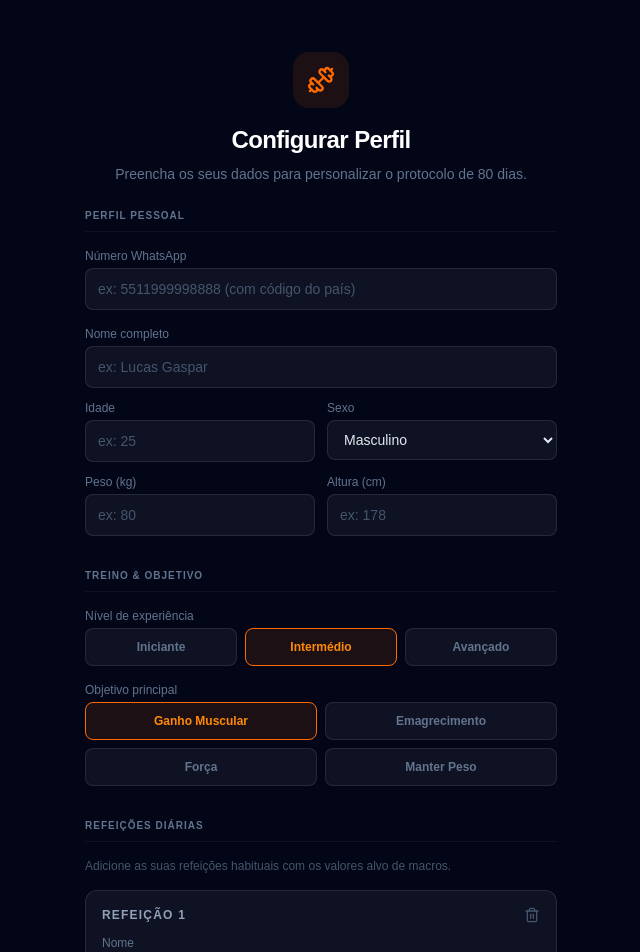
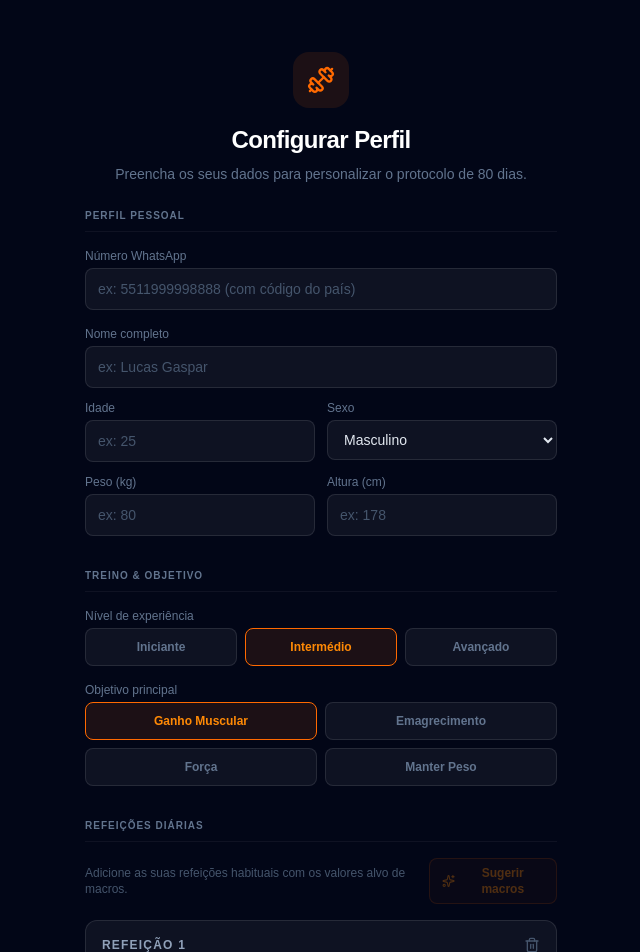
Before and after one commit to LucasMGaspar/ai-performance-coach, a Next.js app in the folder web/: page /onboarding in a window 1280 px wide. Shown: the top 952 px of the page, without its empty margins (319-959 px from the left). Built offline with nearby package versions, Linux system fonts and the light colour scheme; no server answers.

Commit message:
feat(onboarding): botão sugerir macros distribui TDEE pelas refeições

```diff
--- a/web/app/onboarding/OnboardingForm.tsx
+++ b/web/app/onboarding/OnboardingForm.tsx
@@ -3,7 +3,7 @@
 import { useState, useTransition } from "react";
 import { useRouter } from "next/navigation";
 import { submitOnboarding, type MealInput } from "@/lib/actions";
-import { Plus, Trash2 } from "lucide-react";
+import { Plus, Trash2, Sparkles } from "lucide-react";
 
 const DEFAULT_MEALS: MealInput[] = [
   { mealName: "Café da manhã", scheduledTime: "08:00", description: "", targetCalories: 0, targetProtein: 0 },
@@ -55,6 +55,31 @@ export function OnboardingForm() {
     const updated = [...meals];
     updated[i] = { ...updated[i], [field]: value };
     setMeals(updated);
+  };
+
+  const canGenerateMacros =
+    !!profile.weightKg && !!profile.heightCm && !!profile.age;
+
+  const generateMacros = () => {
+    const w = Number(profile.weightKg);
+    const h = Number(profile.heightCm);
+    const a = Number(profile.age);
+    const bmr =
+      profile.sex === "masculino"
+        ? 10 * w + 6.25 * h - 5 * a + 5
+        : 10 * w + 6.25 * h - 5 * a - 161;
+    const tdee = Math.round(bmr * 1.55);
+    const goalLower = profile.goal.toLowerCase();
+    const totalCalories =
+      goalLower.includes("emagrec")
+        ? Math.round(tdee * 0.85)
+        : goalLower.includes("força") || goalLower.includes("manter")
+        ? tdee
+        : Math.round(tdee * 1.1);
+    const totalProtein = Math.round(w * 2.2);
+    const perMealCalories = Math.round(totalCalories / meals.length);
+    const perMealProtein = Math.round(totalProtein / meals.length);
+    setMeals(meals.map((meal) => ({ ...meal, targetCalories: perMealCalories, targetProtein: perMealProtein })));
   };
 
   const handleSubmit = (e: React.FormEvent) => {
@@ -223,9 +248,21 @@ export function OnboardingForm() {
       {/* Secção 3: Dieta */}
       <div className="space-y-4">
         <p className={sectionTitleClass}>Refeições Diárias</p>
-        <p className="text-xs text-slate-600">
-          Adicione as suas refeições habituais com os valores alvo de macros.
-        </p>
+        <div className="flex items-center justify-between">
+          <p className="text-xs text-slate-600">
+            Adicione as suas refeições habituais com os valores alvo de macros.
+          </p>
+          <button
+            type="button"
+            onClick={generateMacros}
+            disabled={!canGenerateMacros}
+            title={!canGenerateMacros ? "Preencha peso, altura e idade primeiro" : "Distribuir macros automaticamente pelas refeições"}
+            className="flex items-center gap-1.5 text-xs font-bold px-3 py-1.5 rounded-lg border transition-colors disabled:opacity-30 disabled:cursor-not-allowed border-orange-500/40 text-orange-400 bg-orange-500/10 hover:bg-orange-500/20"
+          >
+            <Sparkles className="w-3.5 h-3.5" />
+            Sugerir macros
+          </button>
+        </div>
 
         {meals.map((meal, i) => (
           <div key={i} className="bg-white/5 border border-white/10 rounded-xl p-4 space-y-3">
```
